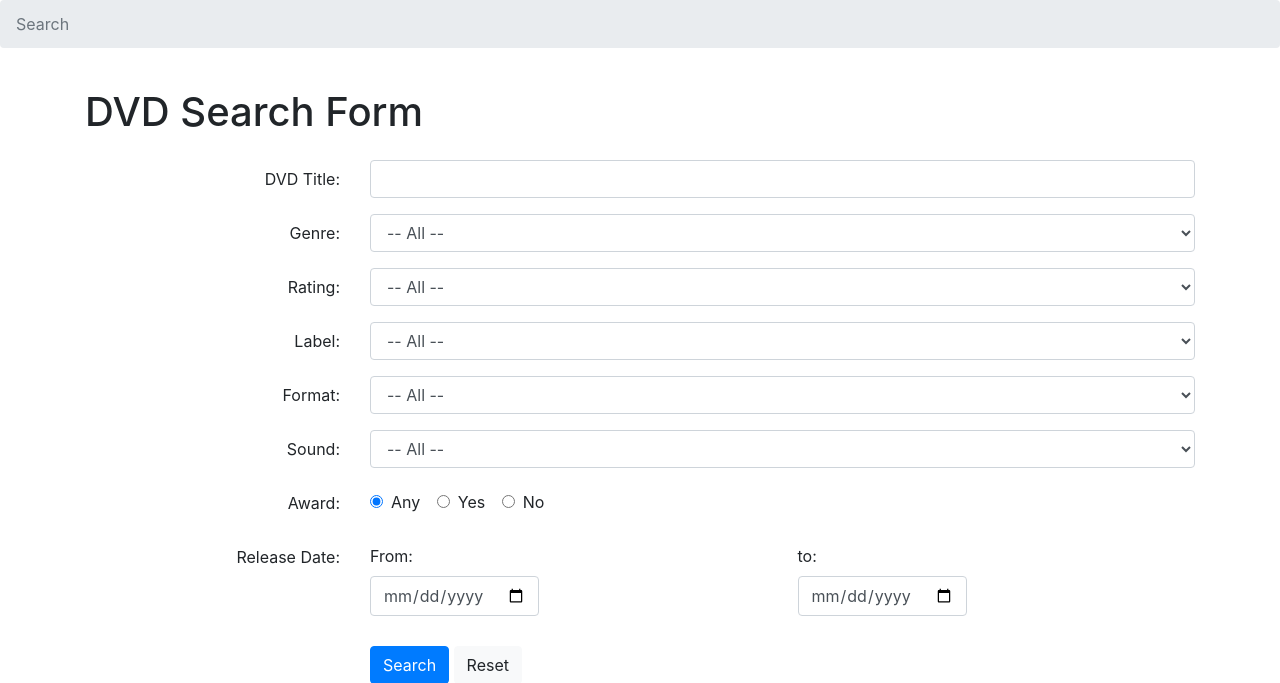
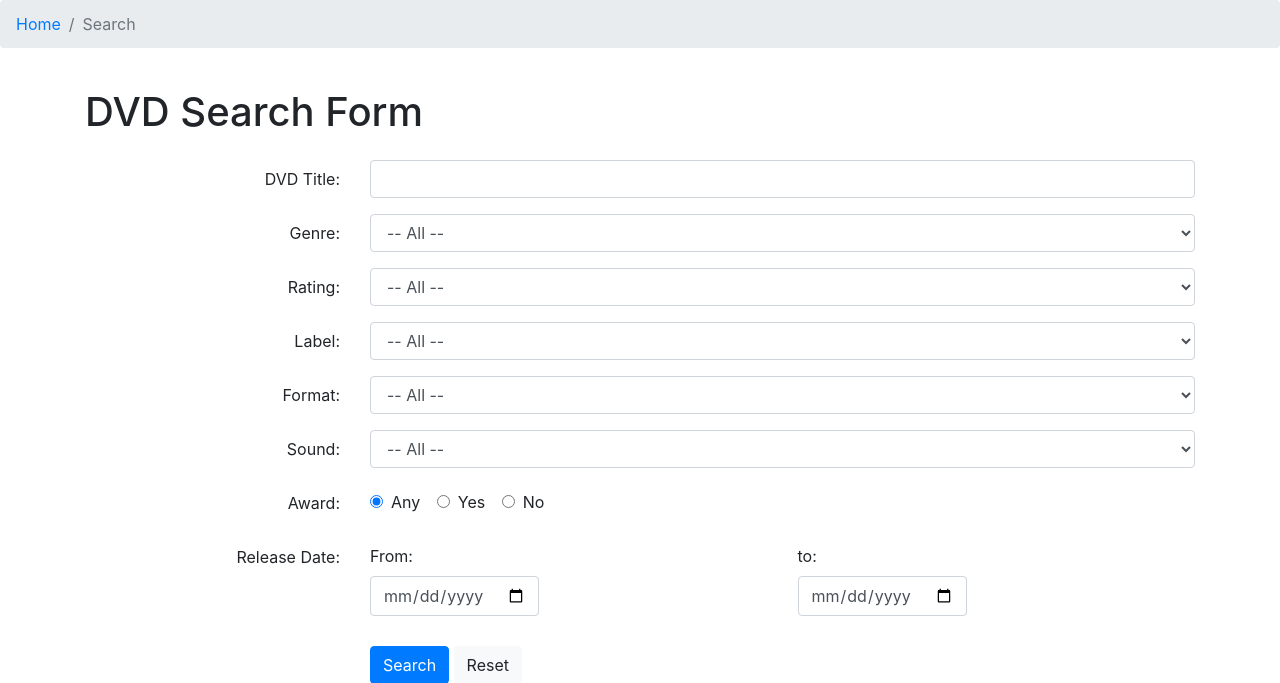
Before and after one commit to mattvanniekerk/itp303, a PHP site: page /search_form.php in a window 1280 px wide. Shown: the top 683 px of the page. Run offline with PHP 8.4, Linux system fonts and the light colour scheme; data that the repository does not hold is empty.

Commit message:
Add Home breadcrumbs to files from assignment09

```diff
--- a/assignments/assignment10/search_form.php
+++ b/assignments/assignment10/search_form.php
@@ -74,6 +74,7 @@
 </head>
 <body>
 	<ol class="breadcrumb">
+		<li class="breadcrumb-item"><a href="index.php">Home</a></li>
 		<li class="breadcrumb-item active">Search</li>
 	</ol>
 	<div class="container">
--- a/assignments/assignment10/search_results.php
+++ b/assignments/assignment10/search_results.php
@@ -85,6 +85,7 @@
 </head>
 <body>
 	<ol class="breadcrumb">
+		<li class="breadcrumb-item"><a href="index.php">Home</a></li>
 		<li class="breadcrumb-item"><a href="search_form.php">Search</a></li>
 		<li class="breadcrumb-item active">Results</li>
 	</ol>
```
